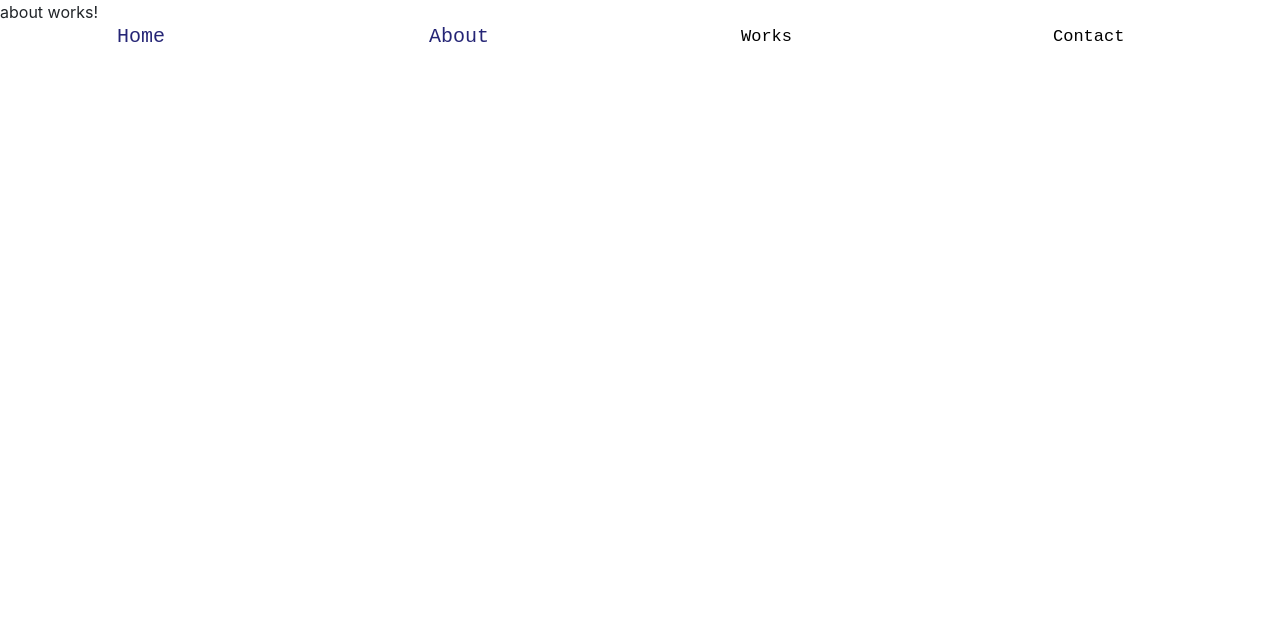
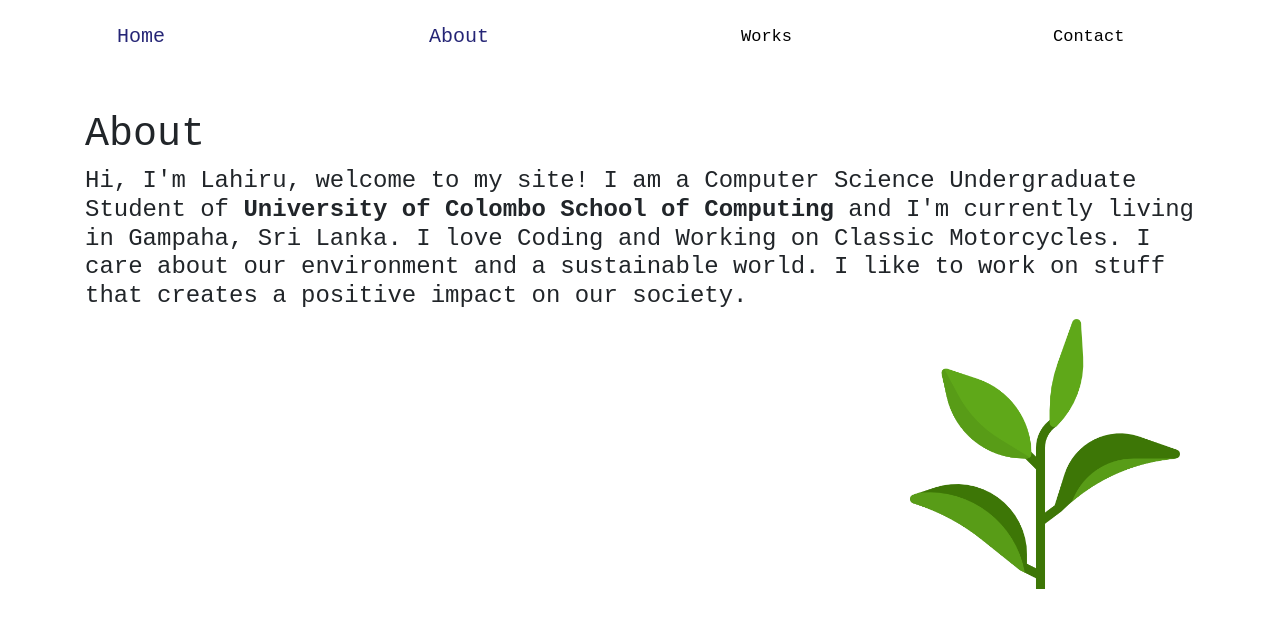
Before and after one commit to Lmadushan/MyPage, an Angular app: page /about in a window 1280 px wide. Shown: the top 628 px of the page. Built offline with nearby package versions, Linux system fonts and the light colour scheme.

Commit message:
setting up about page

```diff
--- a/src/app/components/about/about.component.css
+++ b/src/app/components/about/about.component.css
@@ -0,0 +1,7 @@
+.ft {
+    font-family: 'Courier New', Courier, monospace;
+}
+
+.img {
+    width:270px;
+}
--- a/src/app/components/about/about.component.html
+++ b/src/app/components/about/about.component.html
@@ -1,3 +1,13 @@
-<p>
-  about works!
-</p>
+<div class="container">
+  <h1 class="ft" style="padding-top:10%;">
+    About
+  </h1>
+  <h4 class="ft">
+    Hi, I'm Lahiru, welcome to my site! I am a Computer Science Undergraduate Student of <b>University of Colombo School of Computing</b> and I'm currently living in
+    Gampaha, Sri Lanka. I love Coding and Working on Classic Motorcycles. I care about our environment and a sustainable world. I like to work on stuff
+    that creates a positive impact on our society.
+  </h4>
+  <div class="container" style="text-align:right">
+    <img class="img" src="../../../assets/green-tea.png" alt="plant">
+  </div>
+</div>
```
